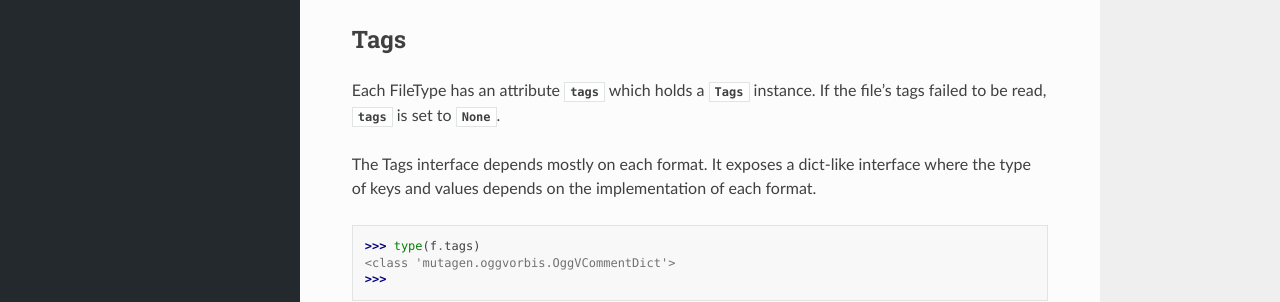
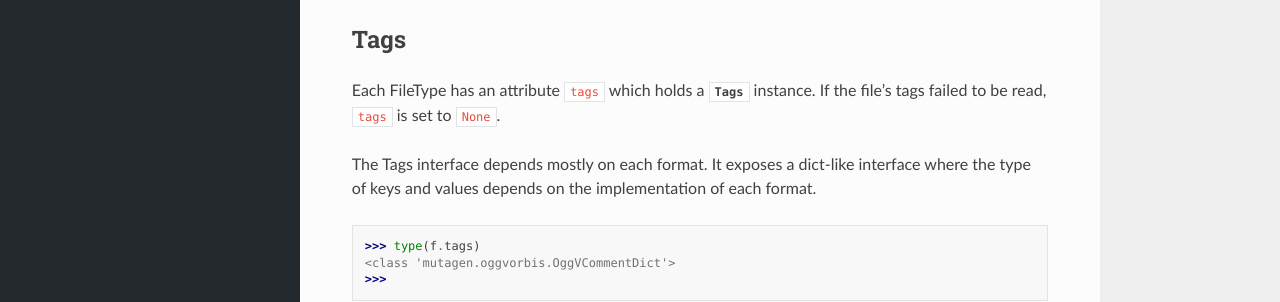
Before and after one commit to quodlibet/mutagen, a Sphinx documentation site: the page built from docs/user/classes.rst, in a window 1280 px wide and 900 px high, scrolled down 545 px. Shown: the part 173-475 px from the top of the window. Built offline with Sphinx 7.4.7 and the Read the Docs theme 2.0.0, drawn with Linux system fonts in a browser that asks for light colours; pages that are not in the unit, such as notebooks, are missing from menus.

Commit message:
Remember how to RST

```diff
--- a/docs/user/classes.rst
+++ b/docs/user/classes.rst
@@ -40,8 +40,8 @@ It provides a dict-like interface which acts as a proxy to the containing
 Tags
 ----
 
-Each FileType has an attribute `tags` which holds a :class:`Tags` instance. If the
-file's tags failed to be read, `tags` is set to `None`.
+Each FileType has an attribute ``tags`` which holds a :class:`Tags` instance. If the
+file's tags failed to be read, ``tags`` is set to ``None``.
 
 The Tags interface depends mostly on each format. It exposes a dict-like interface
 where the type of keys and values depends on the implementation of each
```
